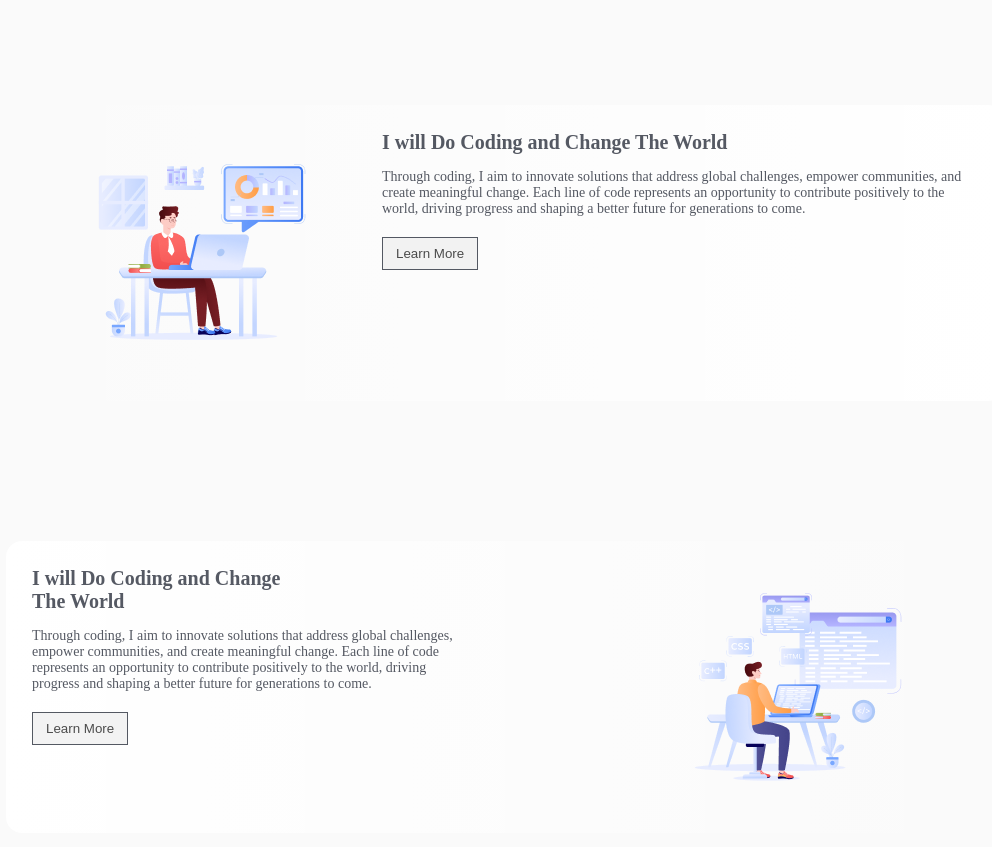
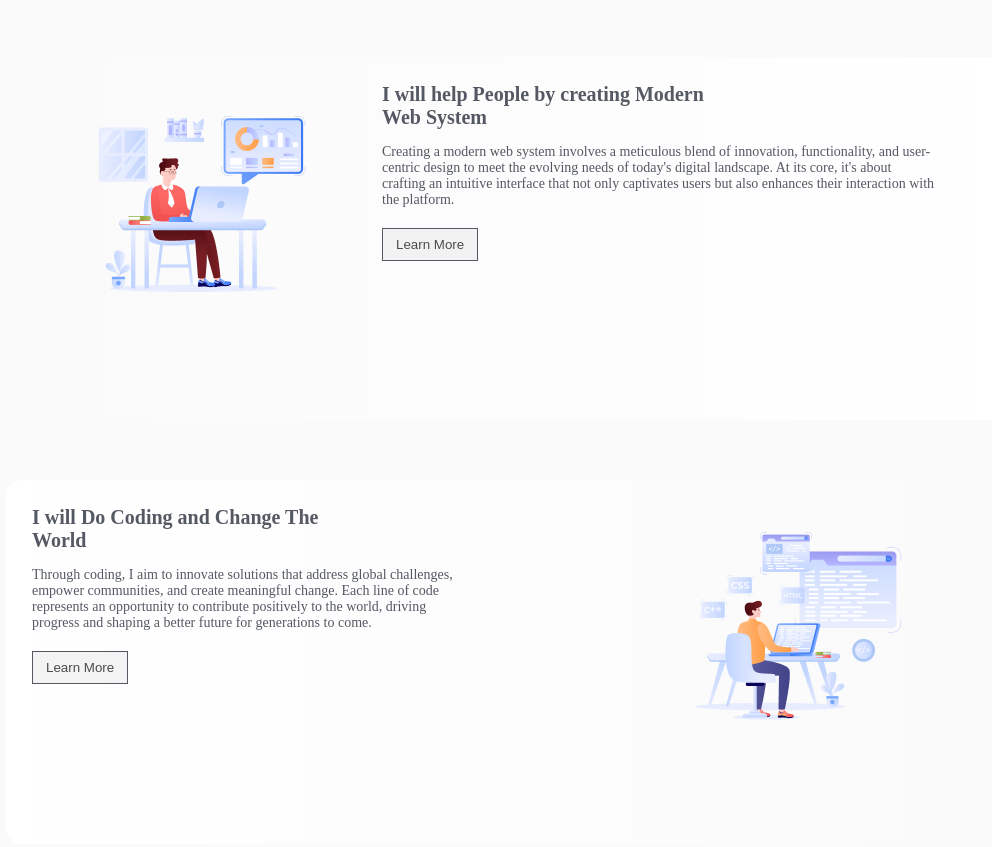
Before and after one commit to IsmotaraDipty43/Demo-Protfolio, a plain HTML site: page index.html in a window 1280 px wide. Shown: the part 1329-2176 px from the top of the page, without its empty margins (135-1127 px from the left). Drawn offline with Linux system fonts and the light colour scheme; a web font is replaced by a local one.

Commit message:
3rd commit

```diff
--- a/index.html
+++ b/index.html
@@ -39,7 +39,7 @@
     <div class="three-container1">
        <div class="part2">
         <div class="secondery-text">
-            <h4 class="heading4">I will Do Coding and Change The World</h4>
+            <h4 class="heading4">I will Do Coding and Change The <br> World</h4>
             <p class="paragraph4"> Through coding, I aim to innovate solutions that address global challenges, empower communities,
                                  and create meaningful change. Each line of code represents an opportunity to contribute positively
 
@@ -57,11 +57,10 @@
                 <img src="./assets/Group 3.png" alt="">
            </div>
             <div class="secondery-text2">
-                <h4 class="heading5">I will Do Coding and Change The World</h4>
-                <p class="paragraph5"> Through coding, I aim to innovate solutions that address global challenges, empower communities,
-                                     and create meaningful change. Each line of code represents an opportunity to contribute positively
-
-                                      to the world, driving progress and shaping a better future for generations to come.</p>
+                <h4 class="heading5">I will help People by creating Modern <br> Web System</h4>
+                <p class="paragraph5">Creating a modern web system involves a meticulous blend of innovation, functionality, and
+                     user-centric design to meet the evolving needs of today's digital landscape. At its core, it's about
+                     crafting an intuitive interface that not only captivates users but also enhances their interaction with the platform.</p>
                                       <button class="btn4">Learn More</button>
                </div>
 
@@ -72,7 +71,7 @@
     <div class="three-container3">
         <div class="part2">
             <div class="secondery-text">
-                <h4 class="heading4">I will Do Coding and Change <br>The World</h4>
+                <h4 class="heading4">I will Do Coding and Change The <br> World</h4>
                 <p class="paragraph4"> Through coding, I aim to innovate solutions that address global challenges, empower communities,
                                      and create meaningful change. Each line of code represents an opportunity to contribute positively
 
--- a/style.css
+++ b/style.css
@@ -117,7 +117,7 @@ margin-top: 50px;
 }
 .three-container1{
     padding: 26px;
-    margin: 70px auto;
+    margin: 30px auto;
     display: flex;
     flex-direction: column;
     justify-content: flex-start;
@@ -129,7 +129,7 @@ margin-top: 50px;
 }
 .three-container2{
     padding: 26px;
-    margin: 70px auto;
+    margin: 30px auto;
     display: flex;
     flex-direction: column;
     justify-content: flex-start;
@@ -141,7 +141,7 @@ margin-top: 50px;
 }
 .three-container3{
     padding: 26px;
-    margin: 70px auto;
+    margin: 30px auto;
     display: flex;
     flex-direction: column;
     justify-content: flex-start;
@@ -224,6 +224,7 @@ letter-spacing: 0%;
 text-align: left;
 opacity: 0.7;
 margin-left: 60px;
+margin-right: 40px;
 }
 .btn4{
     box-sizing: border-box;
```
